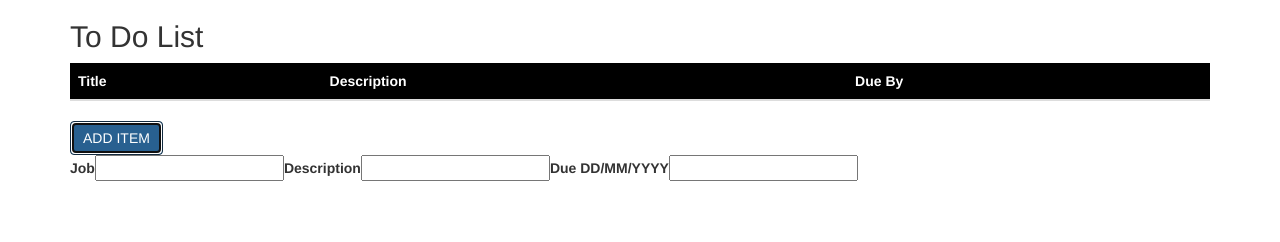
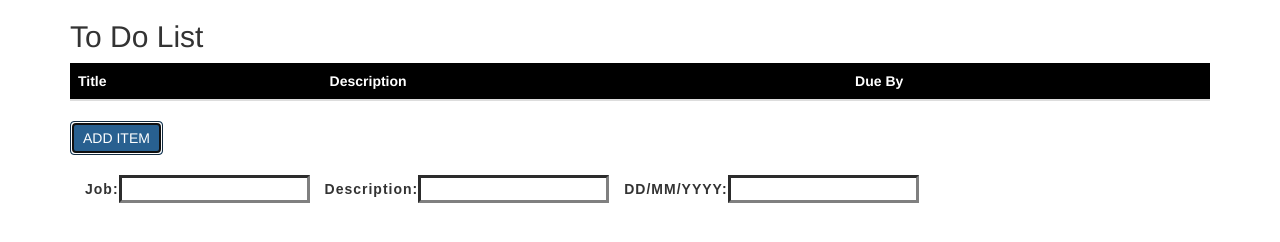
Before and after one commit to Azza-Aaron/list2, a website: page index.html in a window 1280 px wide. Both pictures are taken after a click on the button "ADD ITEM". Drawn offline with nearby package versions, Linux system fonts and the light colour scheme.

Commit message:
css inputs

```diff
--- a/index.css
+++ b/index.css
@@ -11,12 +11,25 @@
     background-color: lightcyan;
 }
 
+.labelInputs {
+    font-family:  Arial, Helvetica, sans-serif;
+    font-size: 14px;
+    letter-spacing: 1px;
+    text-indent: 15px;
+}
+
 .inputs {
-  border: red 3px solid;
+    font-family:  Arial, Helvetica, sans-serif;
+    font-size: 14px;
+    letter-spacing: 1px;
+    border: grey 3px inset;
 }
 
 .emptyInput {
-  border: red 3px solid;
+    font-family:  Arial, Helvetica, sans-serif;
+    font-size: 14px;
+    font-weight: 900;
+    border: red 3px inset;
 }
 
 body {
--- a/index.js
+++ b/index.js
@@ -10,9 +10,9 @@ function addItem() {
   inputDiv.classList.add("form-outline");
   jobInputDiv.appendChild(inputDiv);
   inputDiv.replaceChildren();
-  const jobInput = createInputs("label-input-job", "Job", "job");
-  const descInput = createInputs("label-b", "Description", "description");
-  const dateInput = createInputs("label-c", "Due DD/MM/YYYY", "date");
+  const jobInput = createInputs("label-input-job", "Job: ", "job");
+  const descInput = createInputs("label-b", "Description: ", "description");
+  const dateInput = createInputs("label-c", "DD/MM/YYYY: ", "date");
 
   inputDiv.addEventListener("keypress", (e) => {
     if (e.key === "Enter") {
@@ -54,11 +54,11 @@ function createInputs(labelName, labelText, inputName) {
   let createLabel = document.createElement("label");
   let createInput = document.createElement("input");
   createLabel.id = labelName;
-  createLabel.class = "form-label";
   createLabel.innerText = labelText;
   createInput.id = inputName;
   inputName.type = "text";
-  createInput.class = "form-controlLm";
+  createLabel.classList.add("labelInputs");
+  createInput.classList.add("inputs");
   inputDiv.appendChild(createLabel);
   inputDiv.appendChild(createInput);
   return createInput;
```
Also changed, not shown: index.html (+2 -0 lines), package.json (+4 -3 lines), 1 other file.
